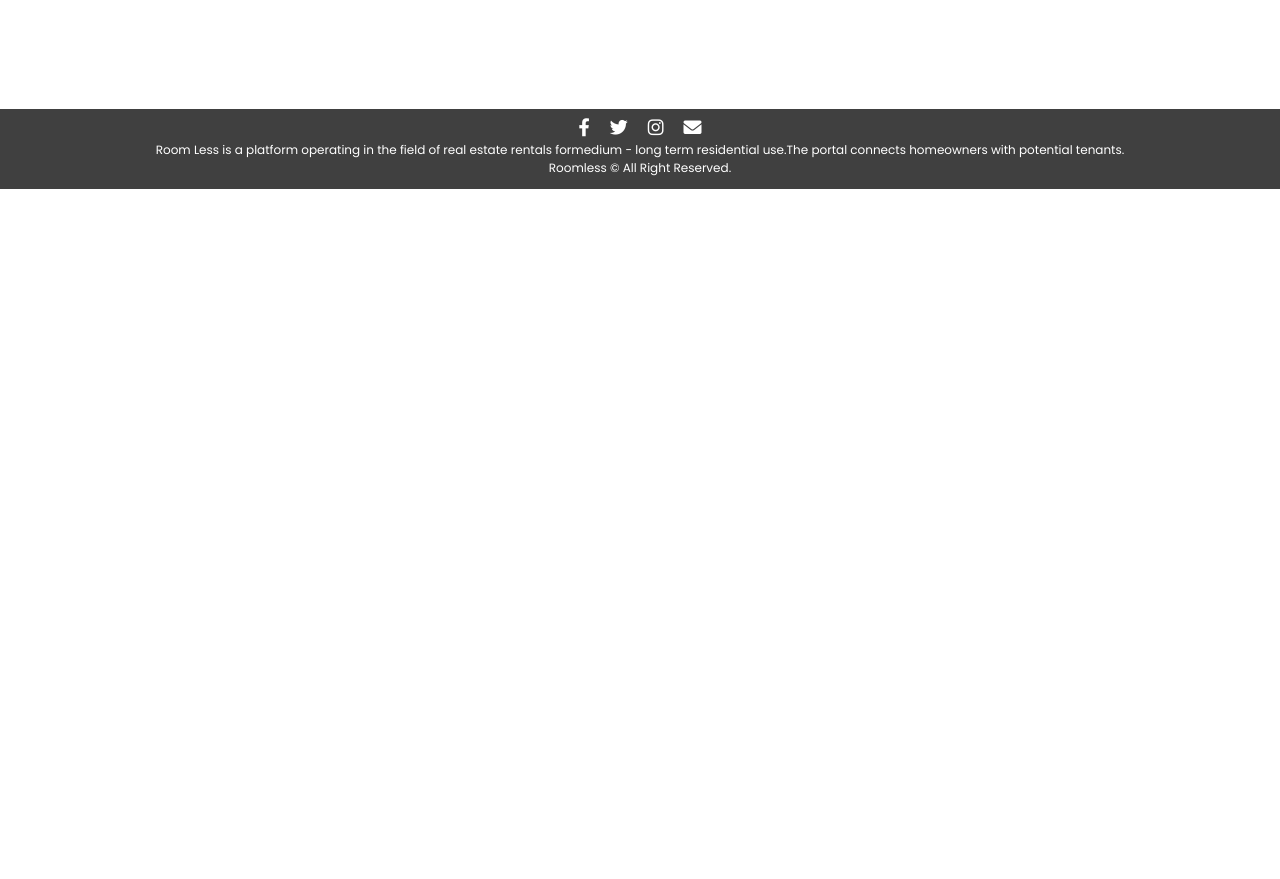
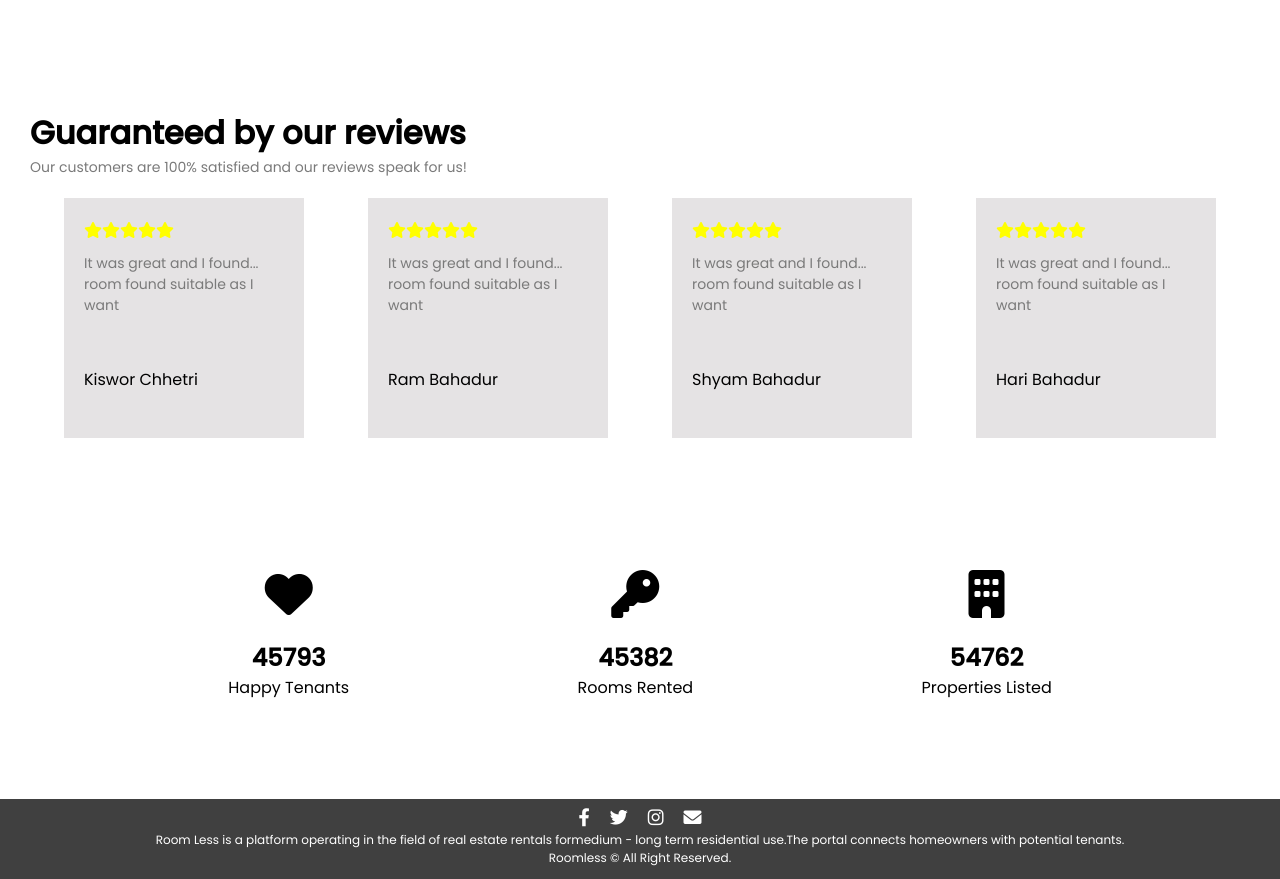
Before and after one commit to Connexy/RoomRental_Frontend_React, a React (Create React App) app: page / in a window 1280 px wide. Shown: the part 1551-2430 px from the top of the page. Before the commit the page ends 1740 px from the top, so only its background shows below. Built offline with nearby package versions, Linux system fonts and the light colour scheme.

Commit message:
section added in landing page

```diff
--- a/src/App.css
+++ b/src/App.css
@@ -1,8 +1,9 @@
-*{
+* {
   margin: 0;
   padding: 0;
 }
-.alert-message{
+
+.alert-message {
   margin-top: 5px;
   display: flex;
   align-items: center;
@@ -13,10 +14,12 @@
   border-radius: 10px;
 
 }
-  .alert-message p{
+
+.alert-message p {
   font-size: 14px;
   color: rgb(255, 42, 42);
 }
+
 /*####################################################  css for landing page  ###############################################################*/
 header {
   background: url(bg.png);
@@ -24,7 +27,8 @@ header {
   height: 600px;
   width: 100%;
 }
-.navbar{
+
+.navbar {
   position: fixed;
   height: 70px;
   width: 100%;
@@ -34,38 +38,44 @@ header {
   align-items: center;
   z-index: 10;
 }
-.logo{
+
+.logo {
   margin-left: 20px;
   cursor: pointer;
 }
-.home-content{
+
+.home-content {
   margin-left: 400px;
 
 
 }
-.home-content ul{
+
+.home-content ul {
   display: flex;
   gap: 60px;
 
 }
-.home-content ul li{
+
+.home-content ul li {
   list-style: none;
   cursor: pointer;
 }
-.home-content ul li a{
+
+.home-content ul li a {
   text-decoration: none;
   color: black;
   font-size: 16px;
 }
+
 /* hover effect for list item*/
-.home-content ul li a:hover{
+.home-content ul li a:hover {
   overflow: hidden;
   background-color: black;
   color: white;
   transform: scale(1);
 }
 
-.auth{
+.auth {
   margin-left: 300px;
   height: 60px;
   width: 200px;
@@ -75,7 +85,8 @@ header {
   justify-content: center;
 
 }
-.auth i{
+
+.auth i {
   height: 35px;
   width: 35px;
   color: black;
@@ -87,10 +98,12 @@ header {
   justify-content: center;
   cursor: pointer;
 }
-.auth i:hover{
+
+.auth i:hover {
   background-color: black;
   color: white;
 }
+
 /*css for user dropdown  */
 .dropdown {
   position: relative;
@@ -103,7 +116,7 @@ header {
   border-radius: 10px;
   background-color: #f9f9f9;
   min-width: 160px;
-  box-shadow: 0px 8px 16px 0px rgba(0,0,0,0.2);
+  box-shadow: 0px 8px 16px 0px rgba(0, 0, 0, 0.2);
   padding: 12px 16px;
   z-index: 1;
 }
@@ -123,12 +136,13 @@ header {
   background-color: #ddd;
 }
 
-.cont{
+.cont {
   display: flex;
   justify-content: end;
 
 }
-.element{
+
+.element {
   margin-top: 100px;
   margin-right: 250px;
   height: 300px;
@@ -138,7 +152,8 @@ header {
   align-items: center;
   justify-content: center;
 }
-.searchbox{
+
+.searchbox {
   display: flex;
   justify-content: space-evenly;
   align-items: center;
@@ -147,7 +162,8 @@ header {
   border-radius: 30px;
   background-color: white;
 }
-.searchbox button{
+
+.searchbox button {
   width: 70px;
   padding: 5px;
   border-radius: 20px;
@@ -156,16 +172,21 @@ header {
   background-color: black;
   cursor: pointer;
 }
-.searchbox input{
+
+.searchbox input {
   border: none;
   border-bottom: 2px solid rgb(122, 122, 122);
 
 }
-.searchbox input:focus{
-  outline: none; /* Remove outline */
+
+.searchbox input:focus {
+  outline: none;
+  /* Remove outline */
 }
 
-.element h1, .element p, .element .searchbox{
+.element h1,
+.element p,
+.element .searchbox {
   margin-bottom: 20px;
 }
 
@@ -175,10 +196,12 @@ header {
   height: 600px;
   width: 100%;
 }
-.section h1{
+
+.section h1 {
   margin-left: 30px;
 }
-.categories{
+
+.categories {
   display: flex;
   justify-content: space-evenly;
 }
@@ -188,12 +211,14 @@ header {
   padding: 8px;
   height: 400px;
   width: 300px;
-  box-shadow: 0px 8px 15px rgba(0, 0, 0, 0.2);;
+  box-shadow: 0px 8px 15px rgba(0, 0, 0, 0.2);
+  ;
   display: flex;
   flex-direction: column;
   justify-content: space-evenly;
 }
-.section p{
+
+.section p {
   color: #7a7a7a;
   font-size: 14px;
 }
@@ -202,6 +227,7 @@ header {
   height: 300px;
   background-color: #ccc;
 }
+
 /* css for safety section */
 .safety-section {
   margin-top: 10px;
@@ -209,17 +235,21 @@ header {
   width: 100%;
 
 }
-.safety-section h1{
+
+.safety-section h1 {
   margin-left: 30px;
 }
+
 .safety-section p {
   font-size: 14px;
   color: #7a7a7a;
 }
-.safety-section i{
+
+.safety-section i {
   font-size: 24px;
 }
-.safety{
+
+.safety {
   margin-top: 30px;
   height: 300px;
   width: 100%;
@@ -227,19 +257,22 @@ header {
   justify-content: space-evenly;
   line-height: 1.5;
 }
-.section1{
+
+.section1 {
   height: 150px;
   width: 350px;
   border-right: 1px solid black;
   padding: 20px;
 }
-.section2{
+
+.section2 {
   height: 150px;
   width: 350px;
   border-right: 1px solid black;
   padding: 20px;
 }
-.section3{
+
+.section3 {
   height: 150px;
   width: 350px;
   padding: 20px;
@@ -249,7 +282,7 @@ header {
 .footer {
   margin-top: auto;
   height: 70px;
-  position:sticky;
+  position: sticky;
   left: 0;
   bottom: 0;
   width: 100%;
@@ -258,17 +291,85 @@ header {
   text-align: center;
   padding: 5px 0;
 }
+
 .footer p {
   font-size: 12px;
   color: white;
-  margin:  0;
+  margin: 0;
 }
+
 .social-icons {
   font-size: 18px;
 
 }
+
 .social-icons i {
   margin: 0 10px;
+}
+
+/* css for count section */
+.count-container {
+  height: 300px;
+  display: flex;
+  justify-content: space-evenly;
+  align-items: center;
+  /* border: 2px solid black; */
+  padding: 20px 0;
+}
+
+.stat {
+  text-align: center;
+}
+
+.stat i {
+  line-height: 1.5;
+  font-size: 3em;
+  margin-bottom: 10px;
+}
+
+.stat .count {
+  font-size: 1.5em;
+  font-weight: bold;
+}
+/* css for reviws section */
+.reviews-section {
+  height: 350px;
+
+}
+.reviews-section h1 {
+  font-size: 32px;
+  margin-left: 30px;
+}
+.reviews-section p{
+  font-size: 14px;
+  margin-left: 30px;
+  color: #7A7A7A;
+}
+.reviews-section p {
+  font-weight: normal;
+}
+.review-box{
+  margin-top: 20px;
+  display: flex;
+  justify-content: space-evenly;
+}
+.review-card {
+  height: 200px;
+  width: 200px;
+  background-color: #E5E3E4;
+  padding: 20px;
+  margin-bottom: 20px;
+}
+.review-card p{
+  color: #7A7A7A;
+  font-size: 14px;
+}
+.review-name{
+  line-height: 8;
+}
+.stars {
+  color: yellow;
+  margin-bottom: 10px;
 }
 
 /* color for error msg in register page */
@@ -276,27 +377,32 @@ header {
   color: rgb(229, 38, 38);
   font-size: 12px;
   position: absolute;
-  bottom: -20px; /* Adjust as needed */
+  bottom: -20px;
+  /* Adjust as needed */
   left: 0;
 
 }
+
 /* ##########################################################  for rental listing page ####################################################*/
 
-.big-container{
+.big-container {
   background-color: white;
   display: flex;
   flex-direction: column;
   margin-bottom: 70px;
 }
-.big-container h1{
+
+.big-container h1 {
   text-align: center;
 }
-.containers{
+
+.containers {
   display: flex;
   justify-content: space-around;
   padding: 20px;
 }
-.heading-text{
+
+.heading-text {
   margin-top: 100px;
 }
 
@@ -339,13 +445,15 @@ header {
   display: flex;
   justify-content: space-between;
 }
+
 #cont-btn {
   background-color: #007BFF;
   color: white;
   box-shadow: none;
   border: none;
 }
-#cont-btn:hover{
+
+#cont-btn:hover {
   background-color: white;
   color: #007BFF;
   border: 1px solid #007BFF;
@@ -370,6 +478,7 @@ img {
   background-color: rgba(255, 255, 255, 0.7);
   padding: 5px;
 }
+
 .doubt {
   display: flex;
   flex-direction: column;
@@ -379,19 +488,22 @@ img {
   width: 100%;
   line-height: 3;
 }
+
 /* ####################################################### css for user details ##############################################################*/
-.user_heading{
+.user_heading {
   text-align: center;
   font-size: 20px;
 }
-.large_container{
+
+.large_container {
   padding-top: 70px;
   height: calc(100vh - 70px - 80px);
   width: 100%;
   display: flex;
   justify-content: space-evenly;
 }
-.user_profile{
+
+.user_profile {
   margin: 20px;
   height: 350px;
   width: 20%;
@@ -423,6 +535,7 @@ img {
   color: #666;
   margin-bottom: 20px;
 }
+
 .buttonfollow {
   cursor: pointer;
   border: none;
@@ -434,12 +547,14 @@ img {
   margin-bottom: 10px;
   background-color: #007BFF;
 }
-.user_details{
+
+.user_details {
   margin: 18px;
   height: 350px;
   width: 70%;
   border: 1px solid black;
 }
+
 .buttonedit {
   margin-left: 20px;
   margin-top: 10px;
@@ -453,12 +568,15 @@ img {
   margin-bottom: 10px;
   background-color: #1782b8;
 }
-.user_details p{
+
+.user_details p {
   color: #6C757D;
   margin-left: 10px;
   padding: 10px;
-  border-bottom: 1px solid #6C757D;;
+  border-bottom: 1px solid #6C757D;
+  ;
 }
+
 .user_details p strong {
   color: #1A202C;
 }
--- /dev/null
+++ b/src/Components/Review.js
@@ -0,0 +1,17 @@
+const Review = ({text,reviewerName}) =>{
+    return (
+        <div class="review-card">
+            <div class="stars">
+                <i class="fas fa-star"></i>
+                <i class="fas fa-star"></i>
+                <i class="fas fa-star"></i>
+                <i class="fas fa-star"></i>
+                <i class="fas fa-star"></i>
+            </div>
+            <p style={{marginLeft:"0px"}}>{text}</p>
+            <span className="review-name">{reviewerName}</span>
+        </div>
+    );
+
+}
+export default Review;
--- a/src/Pages/Theme/LandingPage.js
+++ b/src/Pages/Theme/LandingPage.js
@@ -4,6 +4,7 @@ import { useNavigate } from "react-router-dom";
 import Footer from "./Footer";
 import image from '../../bg.png';
 import LuxuryRoom from "../../Components/LuxuryRoom";
+import Review from "../../Components/Review";
 
 
 const LandingPage = () => {
@@ -85,6 +86,13 @@ const LandingPage = () => {
                         title="Benifitted Rooms"
                         description="Detail and finishes of excellence, unique properties complete with every service"
                     />
+                    <LuxuryRoom
+                        image={image}
+                        title="Benifitted Rooms"
+                        description="Detail and finishes of excellence, unique properties complete with every service"
+                    />
+
+
 
                 </div>
             </div>
@@ -110,6 +118,50 @@ const LandingPage = () => {
                 </div>
             </div>
 
+            <section class="reviews-section">
+                <h1>Guaranteed by our reviews</h1>
+                <p>Our customers are 100% satisfied and our reviews speak for us!</p>
+                <div class="review-box">
+
+                    <Review
+                        text="It was great and I found... room found suitable as I want"
+                        reviewerName="Kiswor Chhetri"
+                    />
+                    <Review
+                        text="It was great and I found... room found suitable as I want"
+                        reviewerName="Ram Bahadur"
+                    />
+                    <Review
+                        text="It was great and I found... room found suitable as I want"
+                        reviewerName="Shyam Bahadur"
+                    />
+                    <Review
+                        text="It was great and I found... room found suitable as I want"
+                        reviewerName="Hari Bahadur"
+                    />
+
+                </div>
+
+            </section>
+
+            <div class="count-container">
+                <div class="stat">
+                    <i class="fas fa-heart"></i>
+                    <div class="count">45793</div>
+                    <div>Happy Tenants</div>
+                </div>
+                <div class="stat">
+                    <i class="fas fa-key"></i>
+                    <div class="count">45382</div>
+                    <div>Rooms Rented</div>
+                </div>
+                <div class="stat">
+                    <i class="fas fa-building"></i>
+                    <div class="count">54762</div>
+                    <div>Properties Listed</div>
+                </div>
+            </div>
+
             <Footer />
         </div>
     );
```
Lines whose indentation alone changed are shown as unchanged.
